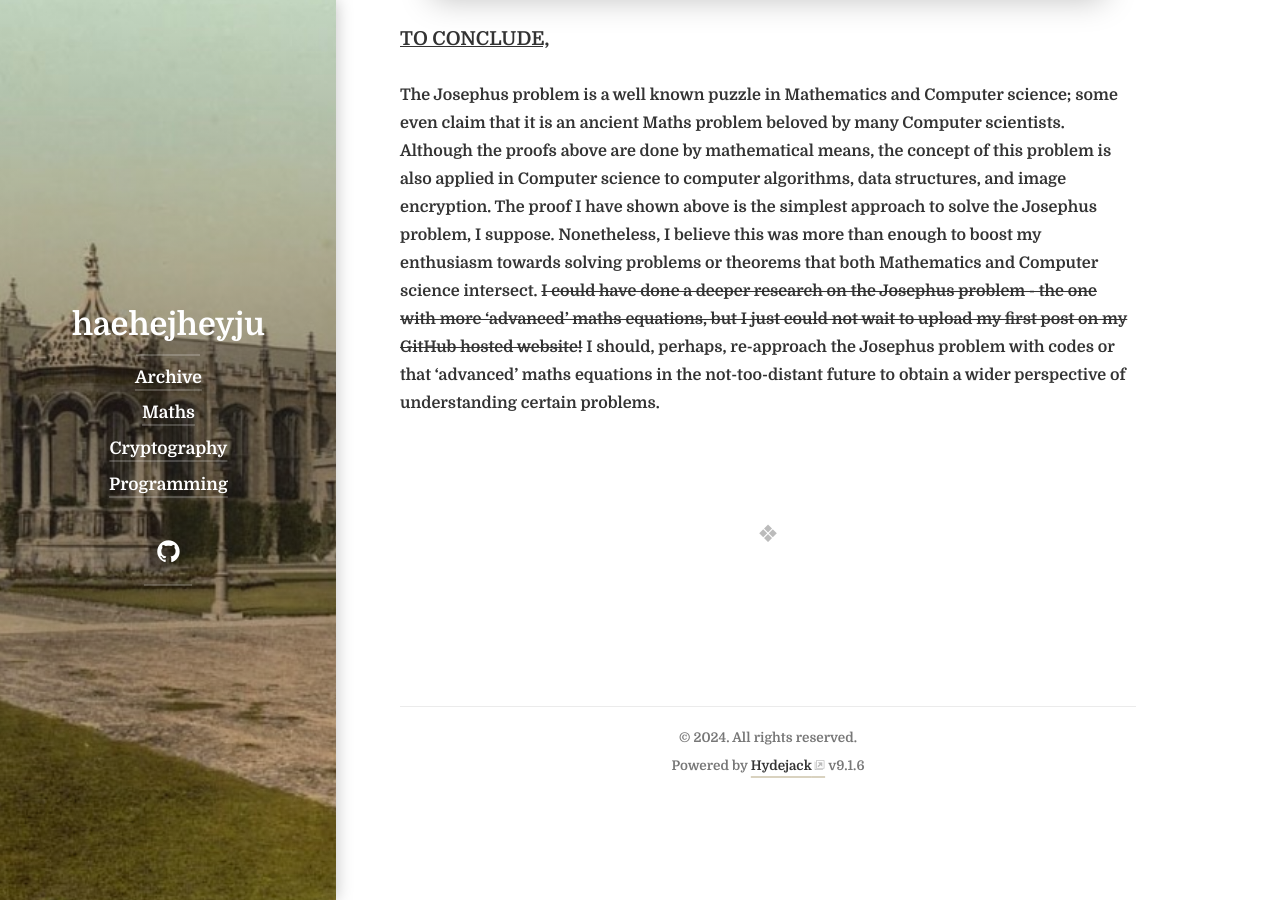
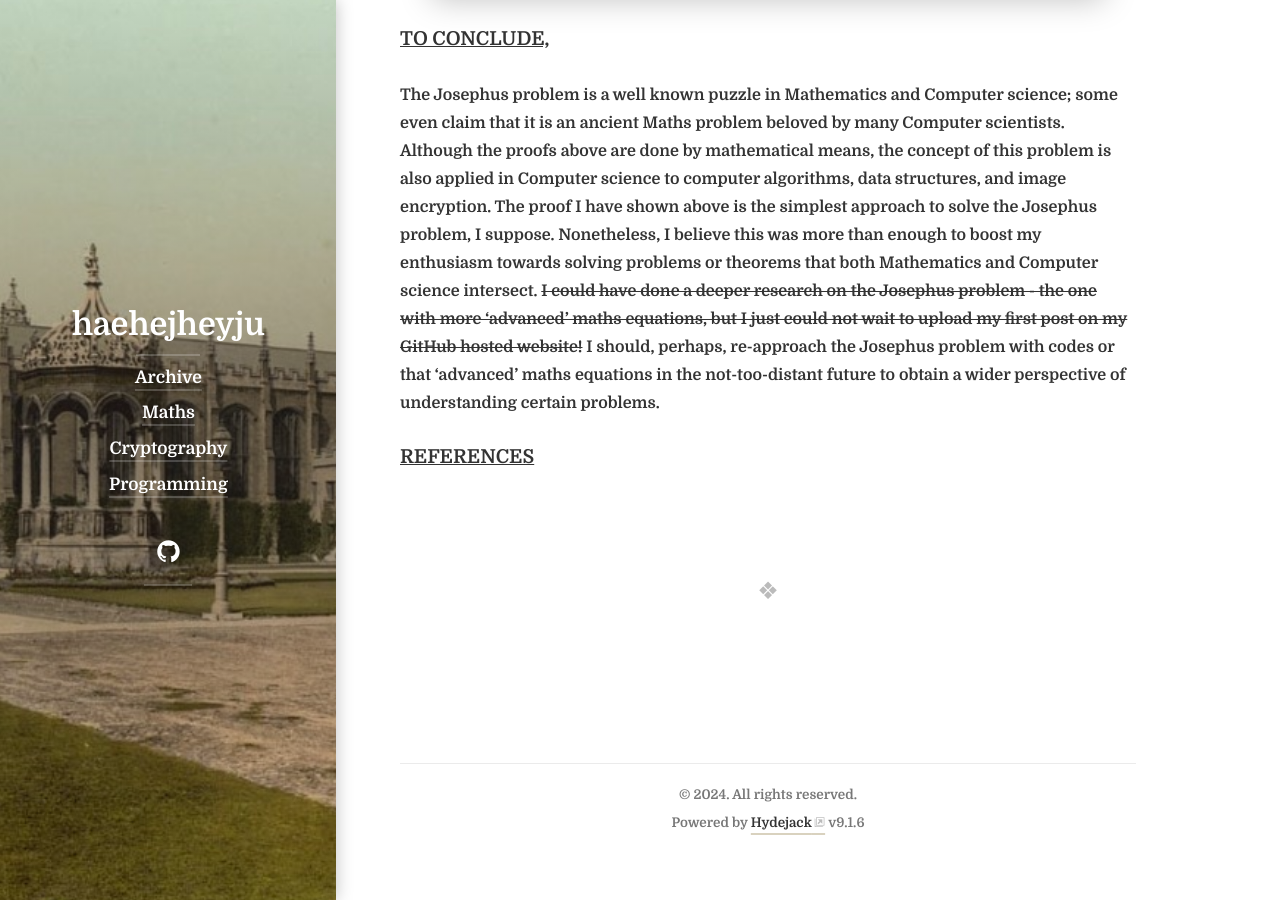
Before and after one commit to haehejheyju/haehejheyju.github.io, a Jekyll site: the page built from _posts/2024-01-29-The-Josephus-Problem.md, in a window 1280 px wide and 900 px high, scrolled down 6210 px. Built offline with Jekyll 4.4.1, drawn with Linux system fonts in a browser that asks for light colours; cached includes are drawn as plain includes; some web fonts are replaced.

Commit message:
references

```diff
--- a/_posts/2024-01-29-The-Josephus-Problem.md
+++ b/_posts/2024-01-29-The-Josephus-Problem.md
@@ -159,3 +159,6 @@
 {:.lead}
 
 The Josephus problem is a well known puzzle in Mathematics and Computer science; some even claim that it is an ancient Maths problem beloved by many Computer scientists. Although the proofs above are done by mathematical means, the concept of this problem is also applied in Computer science to computer algorithms, data structures, and image encryption. The proof I have shown above is the simplest approach to solve the Josephus problem, I suppose. Nonetheless, I believe this was more than enough to boost my enthusiasm towards solving problems or theorems that both Mathematics and Computer science intersect. ~~I could have done a deeper research on the Josephus problem - the one with more ‘advanced’ maths equations, but I just could not wait to upload my first post on my GitHub hosted website!~~ I should, perhaps, re-approach the Josephus problem with codes or that ‘advanced’ maths equations in the not-too-distant future to obtain a wider perspective of understanding certain problems.
+
+**<ins>REFERENCES</ins>**
+{:.lead}
```
Also changed, not shown: assets/img/CaesarShiftCipher/csc1.png (added).
